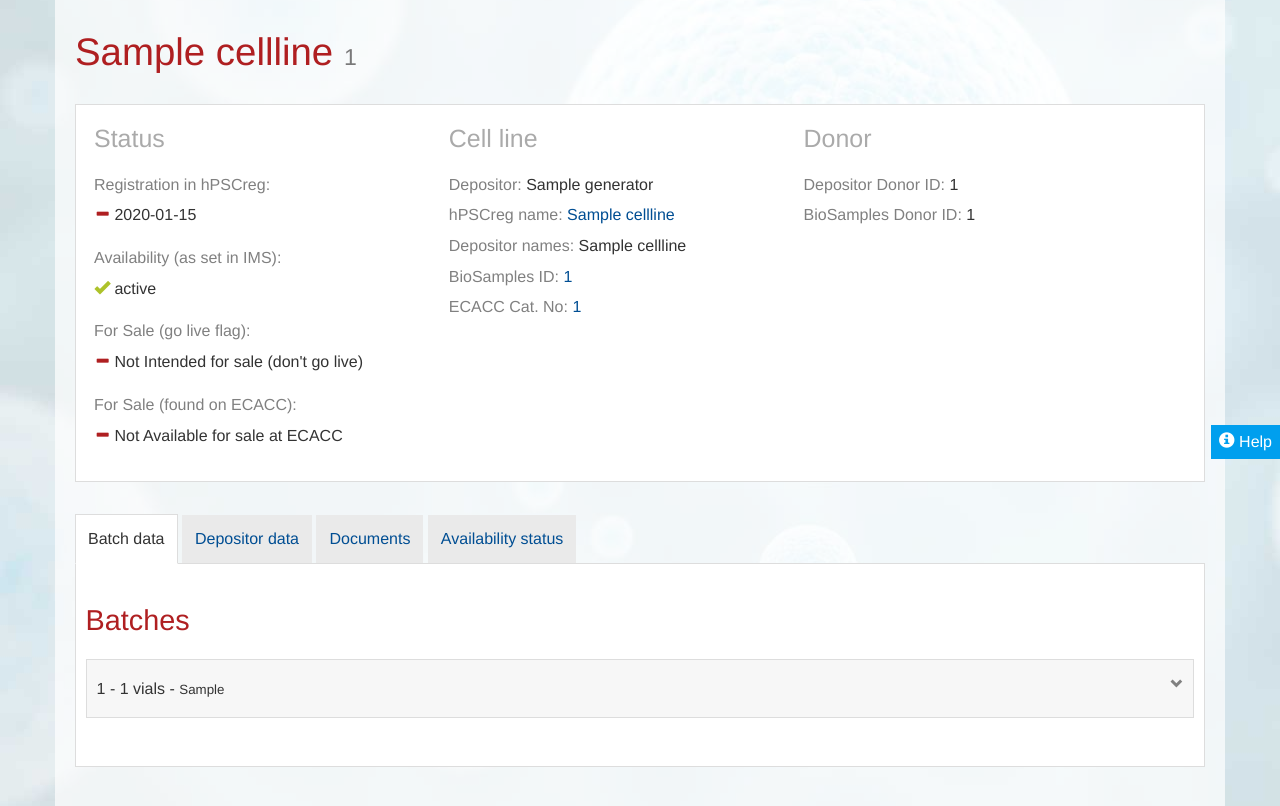
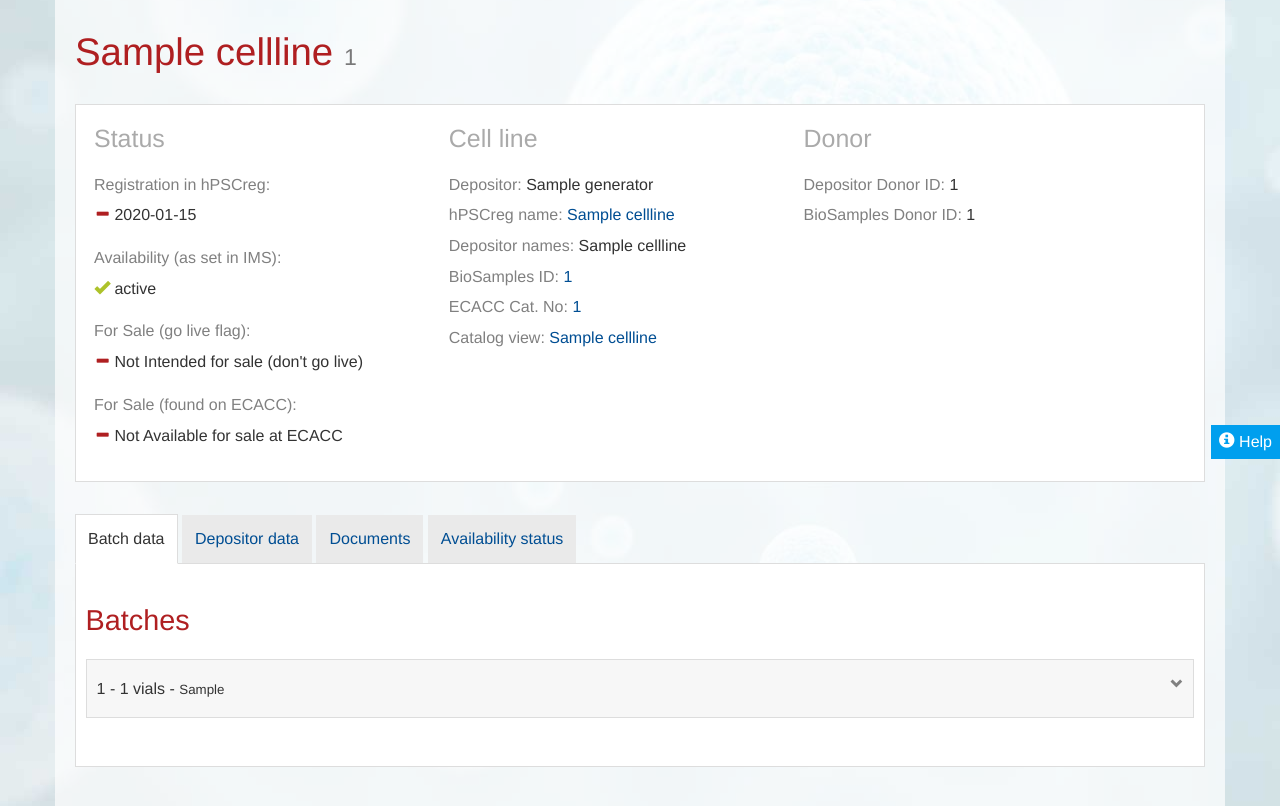
Before and after one commit to EBiSC/ebisc, a Django app: template ebisc/executive/templates/executive/cellline.html in a window 1280 px wide. Shown: the part 271-1077 px from the top of the page. Run offline with Django 3.2, Linux system fonts and the light colour scheme; the template is opened without the code that fills it: most values are stand-ins (such as "Sample title", 1, 10 or a date in 2020); parts of the project's set-up code (start-up, migrations or seed data) failed here and were passed over; some libraries are stand-ins or nearby versions.

Commit message:
add links between catalog and dashboard pages

```diff
--- a/ebisc/executive/templates/executive/cellline.html
+++ b/ebisc/executive/templates/executive/cellline.html
@@ -61,7 +61,8 @@
 					<span class="light-gray">hPSCreg name:</span> <a href="{{ cellline.hpscreg_url }}" target="_blank">{{ cellline.name }}</a><br/>
                     <span class="light-gray">Depositor names:</span> {% if cellline.alternative_names %}{{ cellline.alternative_names }}{% else %}/{% endif %}<br/>
 					<span class="light-gray">BioSamples ID:</span> <a href="{{ cellline.biosamples_url }}" target="_blank">{{ cellline.biosamples_id }}</a><br/>
-                    <span class="light-gray">ECACC Cat. No:</span> {% if cellline.ecacc_id %}<a href="{{ cellline.ecacc_url }}" target="_blank">{{ cellline.ecacc_id }}</a>{% else %}/{% endif %}
+                    <span class="light-gray">ECACC Cat. No:</span> {% if cellline.ecacc_id %}<a href="{{ cellline.ecacc_url }}" target="_blank">{{ cellline.ecacc_id }}</a>{% else %}/{% endif %}<br/>
+                    <span class="light-gray">Catalog view:</span> <a href="/{{ cellline.name }}" target="_blank">{{ cellline.name }}</a>
                 </div>
             </div>
         </div>
--- a/ebisc/site/templates/catalog/cellline.html
+++ b/ebisc/site/templates/catalog/cellline.html
@@ -9,6 +9,10 @@
 <div class="catalogue-data">
 
     <h1>{{ cellline.name }}{% if cellline.has_genetic_modification %} <small class="comment">Gene-edited iPSC line</small>{% endif %}</h1>
+
+    {% if user.is_authenticated %}
+        <div style="margin-bottom: 15px;"><a href="{% url 'executive:cellline' cellline.name %}">{{ cellline.name }} in the Executive Dashboard</a></div>
+    {% endif %}
 
     {% if cellline.current_status.status == 'withdrawn' %}
         <div class="availability">
```
